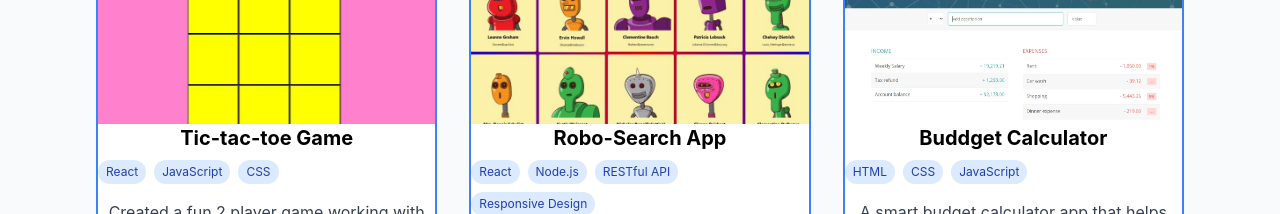
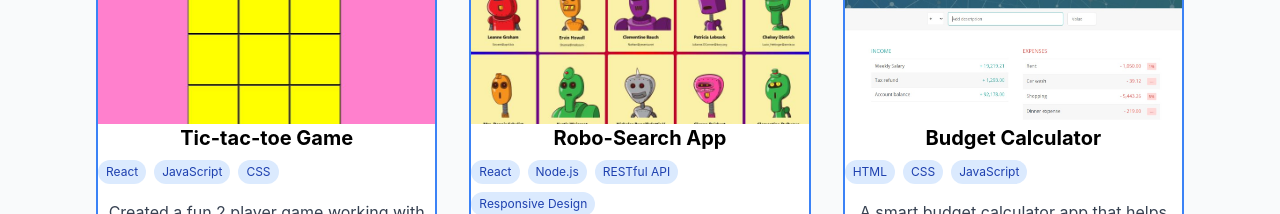
Before and after one commit to dodoshrey/dodoshrey.github.io, a React (Vite) app: page / in a window 1280 px wide. Shown: the part 2320-2534 px from the top of the page. Built offline with nearby package versions, Linux system fonts and the light colour scheme.

Commit message:
making small changes

```diff
--- a/src/components/Projects.jsx
+++ b/src/components/Projects.jsx
@@ -21,7 +21,7 @@ const projects = [
 		imageUrl: "/project_pic/robots.jpg"
 	},
 	{
-		title: "Buddget Calculator",
+		title: "Budget Calculator",
 		description: "A smart budget calculator app that helps you manage your finances effectively.",
 		tags: ["HTML", "CSS", "JavaScript"],
 		githubUrl: "https://github.com/dodoshrey/budget-calculator-app",
```
